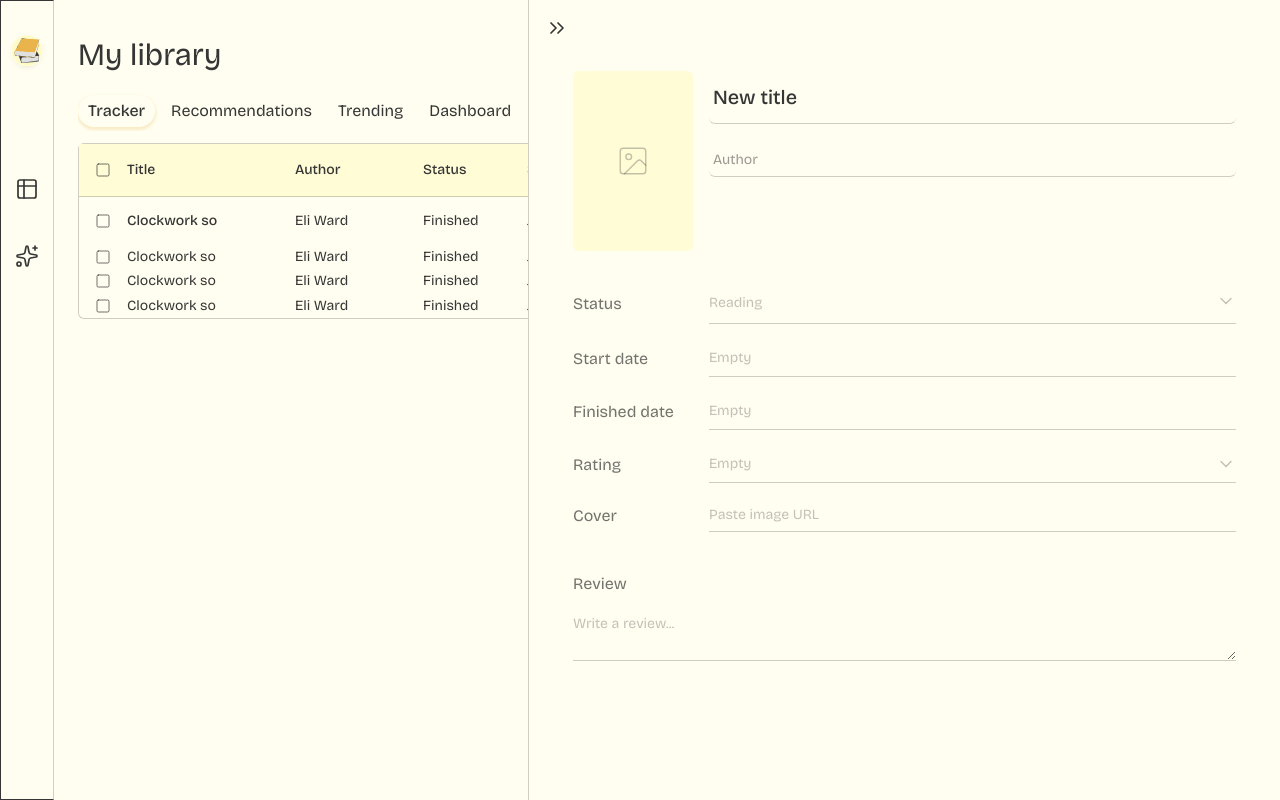
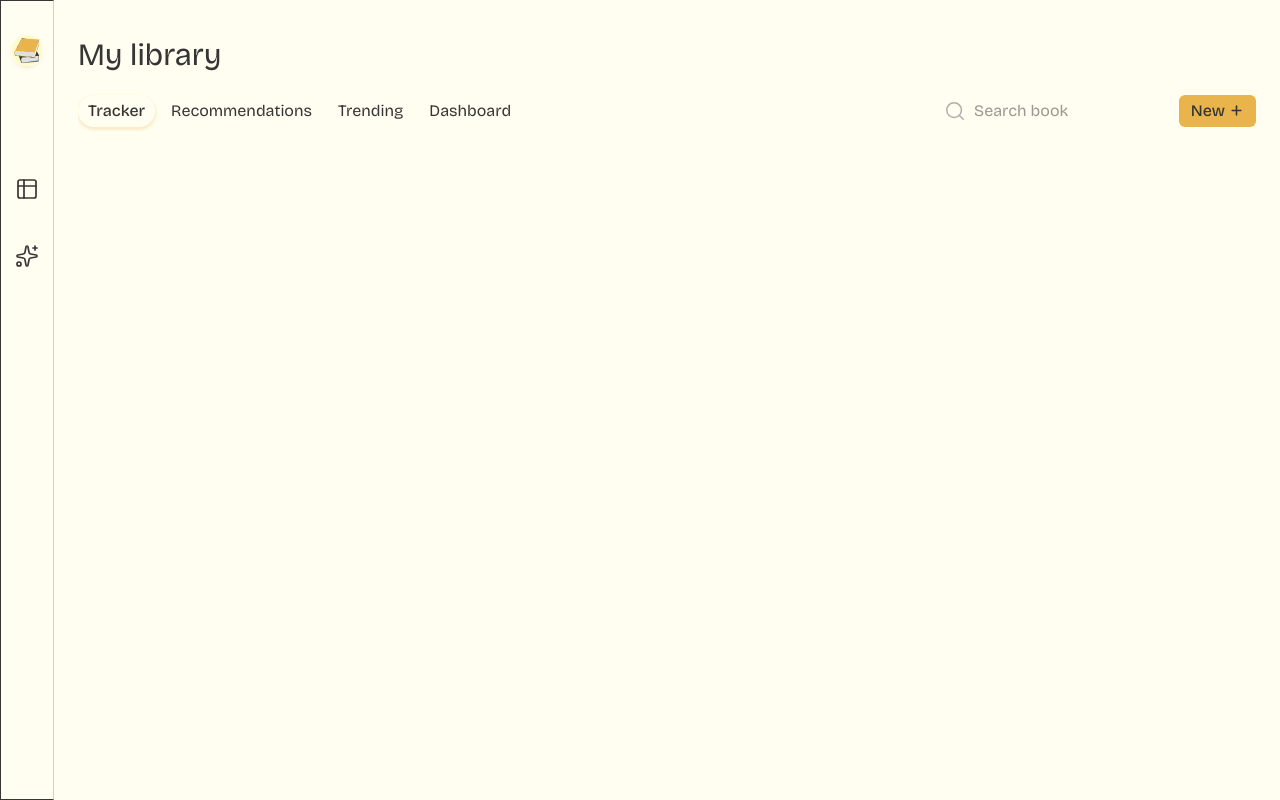
Before and after one commit to Nyima-ui/Dogear, a Next.js app: page /dashboard/log in a window 1280 px wide. Built offline with nearby package versions, Linux system fonts and the light colour scheme.

Commit message:
make add book form responsive

```diff
--- a/app/(app)/dashboard/log/page.tsx
+++ b/app/(app)/dashboard/log/page.tsx
@@ -3,7 +3,7 @@ import BookTable from "@/components/BookTable";
 const LogPage = () => {
   return (
     <>
-      <BookTable />
+      {/* <BookTable /> */}
     </>
   );
 };
--- a/components/BookPanel.tsx
+++ b/components/BookPanel.tsx
@@ -1,15 +1,12 @@
 "use client";
-import { useState } from "react";
+import React, { useState } from "react";
 import { cn } from "@/lib/utils";
 import { Calendar } from "./ui/calendar";
 import Star from "@/public/svgs/Star";
-import {
-  ChevronsRight,
-  Image as ImageIcon,
-  ChevronDown,
-  ChevronUp,
-} from "lucide-react";
+import { ChevronsRight, Image as ImageIcon, ChevronDown } from "lucide-react";
 import useOutsideClick from "@/hooks/useOutsideClick";
+import Button from "./Button";
+import Image from "next/image";
 
 type Status = "Reading" | "Finished" | "TBR" | "None";
 type Rating = 1 | 2 | 3 | 4 | 5 | undefined;
@@ -31,7 +28,12 @@ const styleMapForRating: Record<number, string> = {
   1: "flex p-1 rounded-md bg-[#FEE2E1] gap-0.5",
 };
 
-const BookPanel = () => {
+interface BookPanelProps {
+  isOpen: boolean;
+  onClose: React.Dispatch<React.SetStateAction<boolean>>;
+}
+
+const BookPanel = ({ onClose }: BookPanelProps) => {
   const [isStatusDropDownOpened, setisStatusDropDownOpened] = useState(false);
   const [status, setStatus] = useState<Status>("None");
   const statusRef = useOutsideClick(isStatusDropDownOpened, () =>
@@ -58,21 +60,40 @@ const BookPanel = () => {
 
   const [coverUrl, setCoverUrl] = useState("");
 
+  const handleCoverUpload = (e: React.ChangeEvent<HTMLInputElement>) => {
+    const file = e.target.files?.[0];
+    if (!file) return;
+    const objectUrl = URL.createObjectURL(file);
+    setCoverUrl(objectUrl);
+  };
+
   return (
-    <div className="bg-background fixed top-0 right-0 z-50 h-screen w-[752px] border-l border-black/20 p-3">
-      <button className="p-1 rounded-md hover:bg-primary-600 cursor-pointer">
+    <div>
+      <button
+        className="p-1 rounded-md hover:bg-primary-600 cursor-pointer"
+        onClick={() => onClose(false)}
+      >
         <ChevronsRight strokeWidth={1.7} color="#363636" />
       </button>
-      <form className="px-8 mt-6">
+      <form className="px-8 mt-6 max-sm:px-0">
         {/* FIRST PART  */}
         <div className="flex gap-4">
           {/* IMAGE  */}
-          <div className="w-[120px] h-[180px] bg-primary-600 rounded-md flex justify-center items-center">
-            <ImageIcon
-              strokeWidth={1}
-              className="text-foreground/30"
-              size={34}
-            />
+          <div className="w-[120px] h-[180px] bg-primary-600 rounded-md flex justify-center items-center overflow-hidden">
+            {coverUrl ? (
+              <Image
+                width={120}
+                height={180}
+                src={coverUrl}
+                alt={"Book cover url"}
+              />
+            ) : (
+              <ImageIcon
+                strokeWidth={1}
+                className="text-foreground/30"
+                size={34}
+              />
+            )}
           </div>
           {/* INPUT FIELDS  */}
           <div className="grow">
@@ -366,18 +387,18 @@ const BookPanel = () => {
           </div>
 
           {/* FIFTH FIELD  */}
-          <div className="flex items-center">
-            <label htmlFor="cover-url" className="w-[136px] text-foreground/70">
+          <div className="flex items-center ">
+            <label htmlFor="cover-url" className="w-[136px] text-foreground/70 block shrink-0">
               Cover
             </label>
             <input
-              type="text"
+              type="file"
               id="cover-url"
               name="cover-url"
-              className="text-sm grow py-1.5 border-b border-black/20 focus:outline-none focus:ring-1 focus:ring-primary focus:rounded-md focus:px-1 placeholder:text-foreground/30 focus:border-none"
+              accept="image/*"
+              className="text-sm py-1.5 border-b border-black/20 focus:outline-none focus:ring-1 focus:ring-primary focus:rounded-md placeholder:text-foreground/30 focus:border-none cursor-pointer w-full"
               placeholder="Paste image URL"
-              value={coverUrl}
-              onChange={(e) => setCoverUrl(e.target.value)}
+              onChange={handleCoverUpload}
             />
           </div>
 
@@ -393,6 +414,8 @@ const BookPanel = () => {
               className="block w-full text-sm grow py-1.5 border-b border-black/20 focus:outline-none focus:ring-1 focus:ring-primary focus:rounded-md focus:px-1 placeholder:text-foreground/30 focus:border-none mt-3"
             ></textarea>
           </div>
+
+          <Button text="Save book" className="px-3" />
         </div>
       </form>
     </div>
--- a/components/BookTable.tsx
+++ b/components/BookTable.tsx
@@ -1,4 +1,4 @@
-"use";
+"use client";
 import { Square } from "lucide-react";
 import Image from "next/image";
 
--- a/components/DashboardNavbar.tsx
+++ b/components/DashboardNavbar.tsx
@@ -5,10 +5,15 @@ import Link from "next/link";
 import { cn } from "@/lib/utils";
 import { Search, Plus } from "lucide-react";
 import BookPanel from "./BookPanel";
+import { useState } from "react";
+import useOutsideClick from "@/hooks/useOutsideClick";
 
 const DashboardNavbar = () => {
   const pathname = usePathname();
   const title = titleMap[pathname] ?? "Dashboard";
+
+  const [isFormOpened, setIsFormOpened] = useState(false);
+  const formRef = useOutsideClick(isFormOpened, () => setIsFormOpened(false));
   return (
     <>
       <header>
@@ -89,7 +94,10 @@ const DashboardNavbar = () => {
               </div>
             </form>
 
-            <button className="flex bg-primary items-center gap-1 self-start px-3 py-1 rounded-md cursor-pointer active:scale-102">
+            <button
+              className="flex bg-primary items-center gap-1 self-start px-3 py-1 rounded-md cursor-pointer active:scale-102"
+              onClick={() => setIsFormOpened(true)}
+            >
               <span className="font-medium">New</span>
               <span>
                 <Plus strokeWidth={2.5} color="#363636" size={15} />
@@ -98,7 +106,19 @@ const DashboardNavbar = () => {
           </div>
         </div>
       </header>
-      <BookPanel />
+
+      <div
+        ref={formRef}
+        className={cn(
+          `bg-background fixed top-0 right-0 z-50 h-screen overflow-y-auto w-[752px] border-l border-black/20 p-3 transition-transform duration-300 ease-out pb-10`,
+          isFormOpened ? "translate-x-0" : "translate-x-full",
+          "max-md:w-screen max-sm:px-5"
+        )}
+      >
+        {isFormOpened && (
+          <BookPanel isOpen={isFormOpened} onClose={setIsFormOpened} />
+        )}
+      </div>
     </>
   );
 };
```
